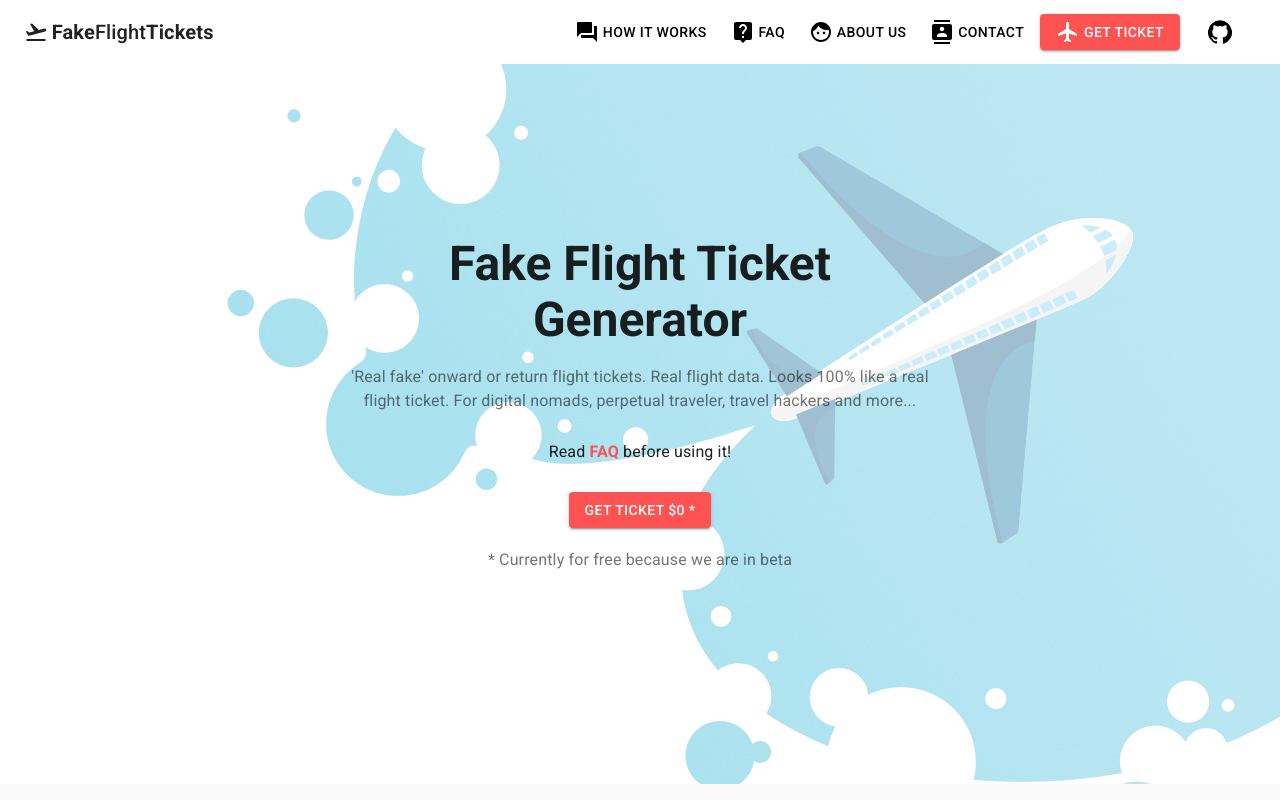
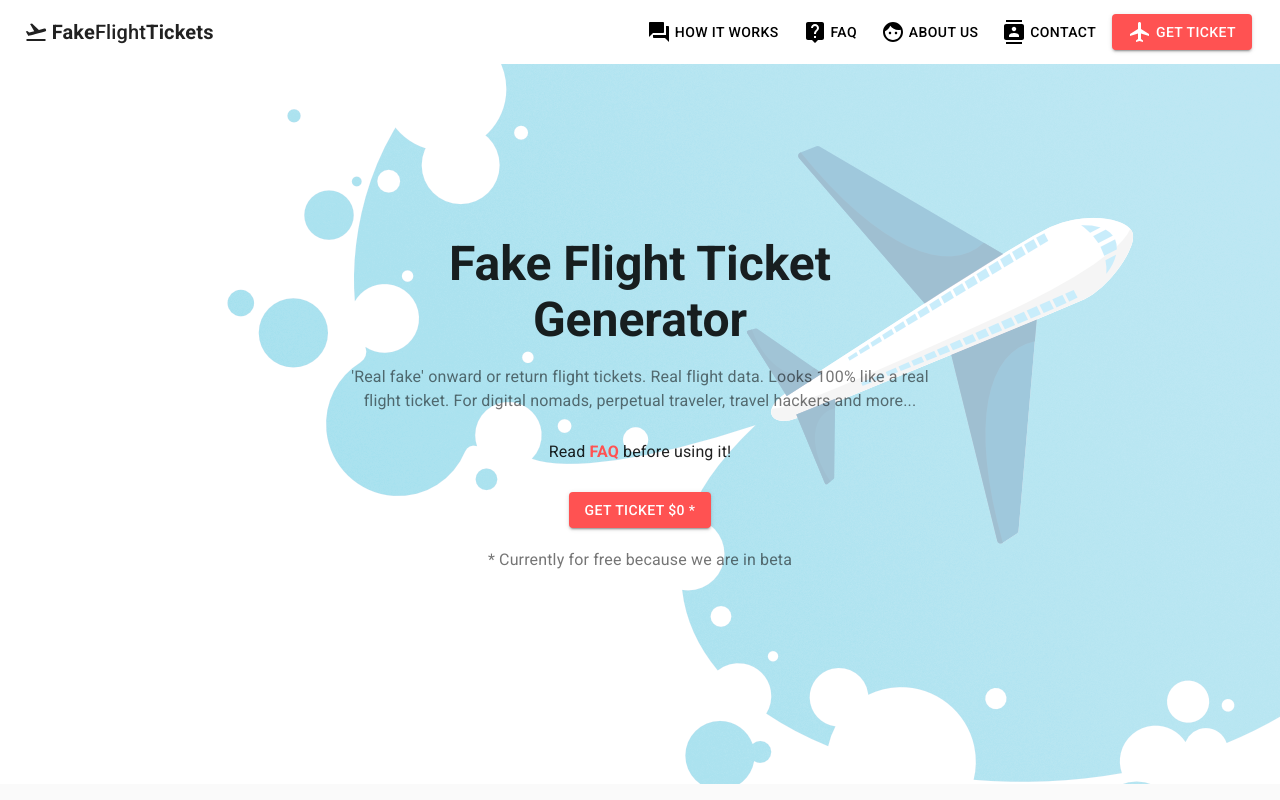
Before and after one commit to axzilla/fake-flight-tickets, a Next.js app in the folder packages/app/: page / in a window 1280 px wide. Shown: the top 800 px of the page. Built offline with nearby package versions, Linux system fonts and the light colour scheme.

Commit message:
Remove github link

```diff
--- a/packages/app/layout/_Header.js
+++ b/packages/app/layout/_Header.js
@@ -12,7 +12,6 @@ import Button from '@material-ui/core/Button'
 import IconButton from '@material-ui/core/IconButton'
 import MenuIcon from '@material-ui/icons/Menu'
 import FlightTakeoffIcon from '@material-ui/icons/FlightTakeoff'
-import GitHubIcon from '@material-ui/icons/GitHub'
 
 const useStyles = makeStyles(theme => ({
   root: {
@@ -68,13 +67,6 @@ function Header({ toggleDrawer, links }) {
               </Hidden>
             )
           })}
-          <Hidden smDown>
-            <a href="https://github.com" target="_blank" rel="noopener noreferrer">
-              <Button color="primary" className={classes.button}>
-                <GitHubIcon />
-              </Button>
-            </a>
-          </Hidden>
         </Toolbar>
       </AppBar>
     </div>
```
